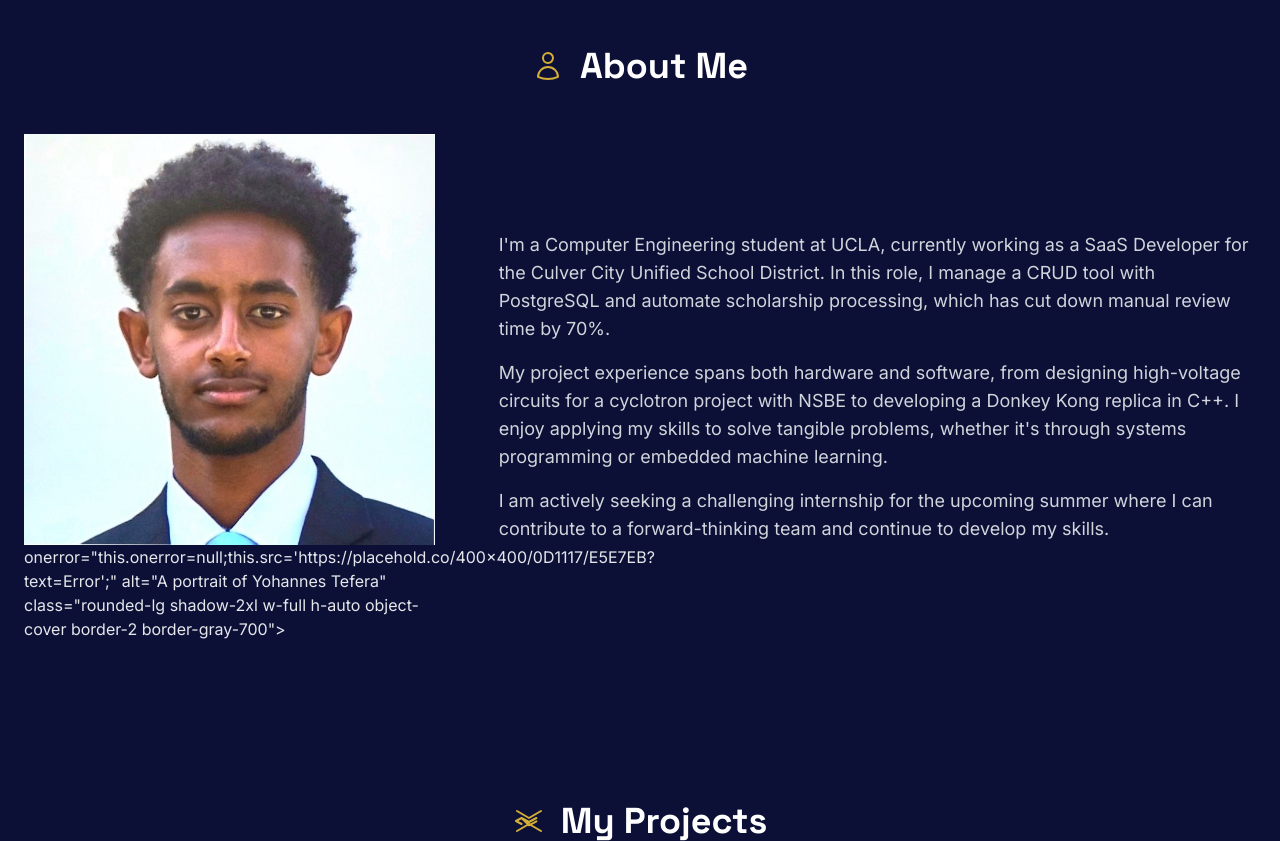
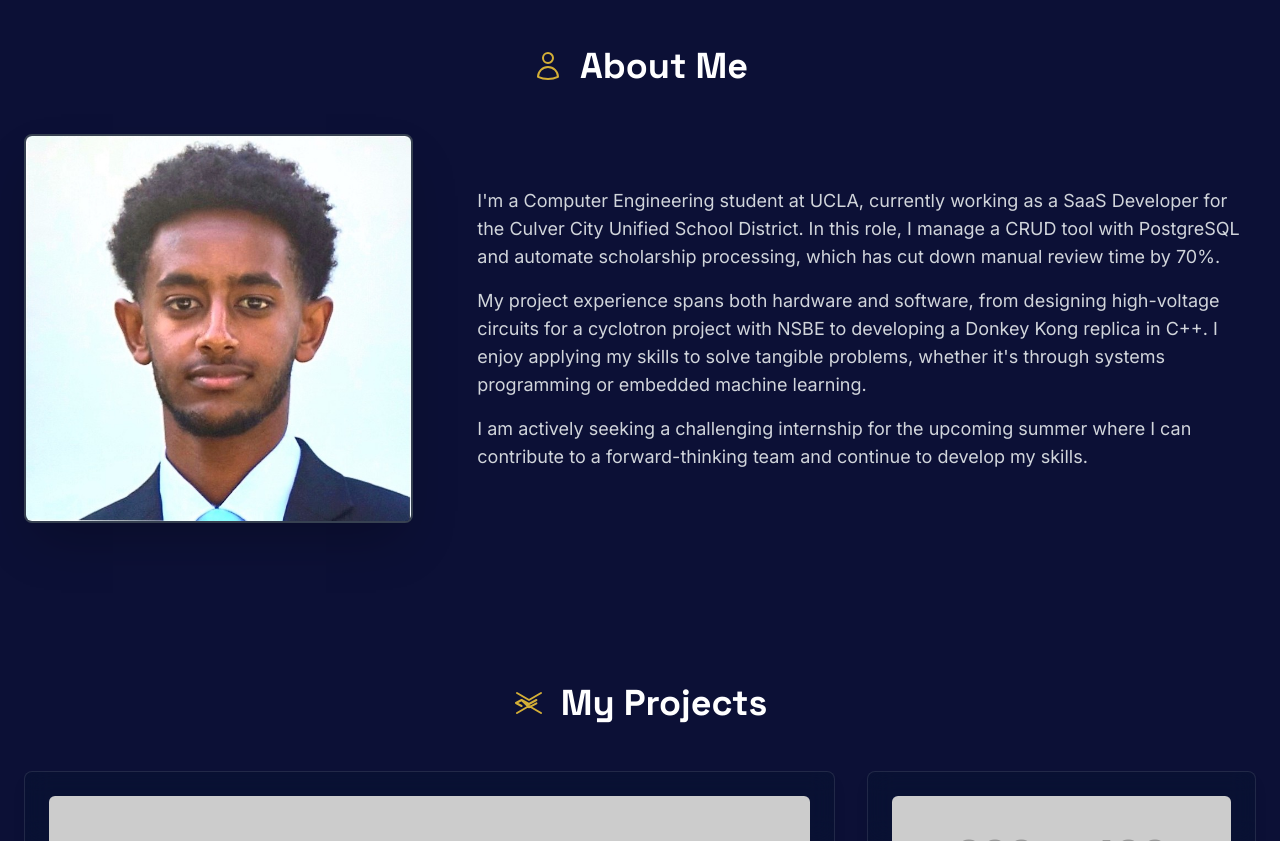
Before and after one commit to yohannes-24/yohannes-24.github.io, a plain HTML site: page index.html in a window 1280 px wide. Shown: the part 740-1581 px from the top of the page. Drawn offline with nearby package versions, Linux system fonts and the light colour scheme; placeholder pictures from the web are drawn by us.

Commit message:
Update index.html

```diff
--- a/index.html
+++ b/index.html
@@ -136,7 +136,7 @@
                 </div>
                 <div class="flex flex-col md:flex-row items-center gap-10 md:gap-16">
                     <div class="w-full md:w-1/3 animate-on-scroll animate-fade-in-left">
-                        <img src="images/myHeadshot.jpg">
+                        <img src="images/myHeadshot.jpg"
                              onerror="this.onerror=null;this.src='https://placehold.co/400x400/0D1117/E5E7EB?text=Error';"
                              alt="A portrait of Yohannes Tefera"
                              class="rounded-lg shadow-2xl w-full h-auto object-cover border-2 border-gray-700">
```
